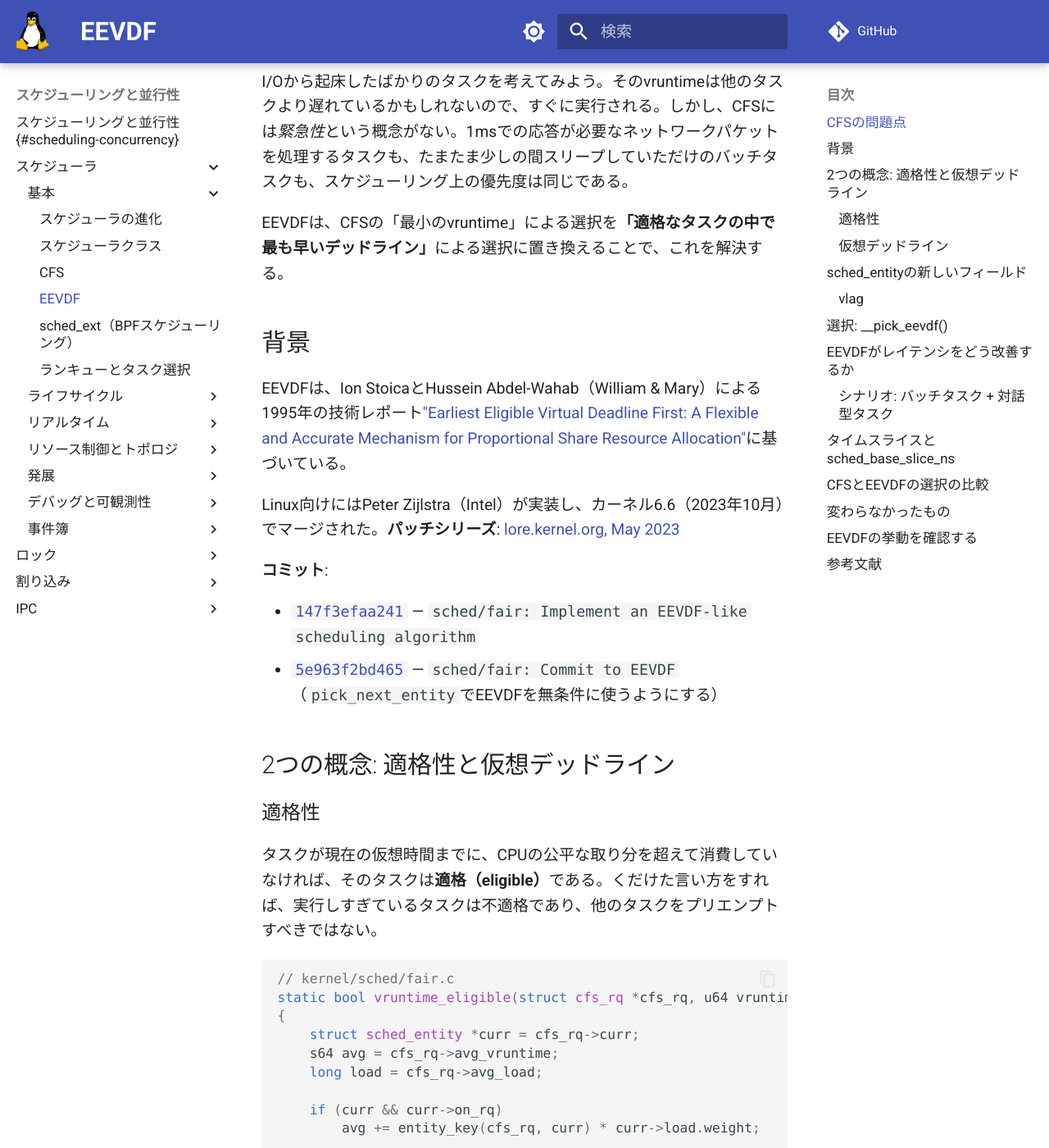
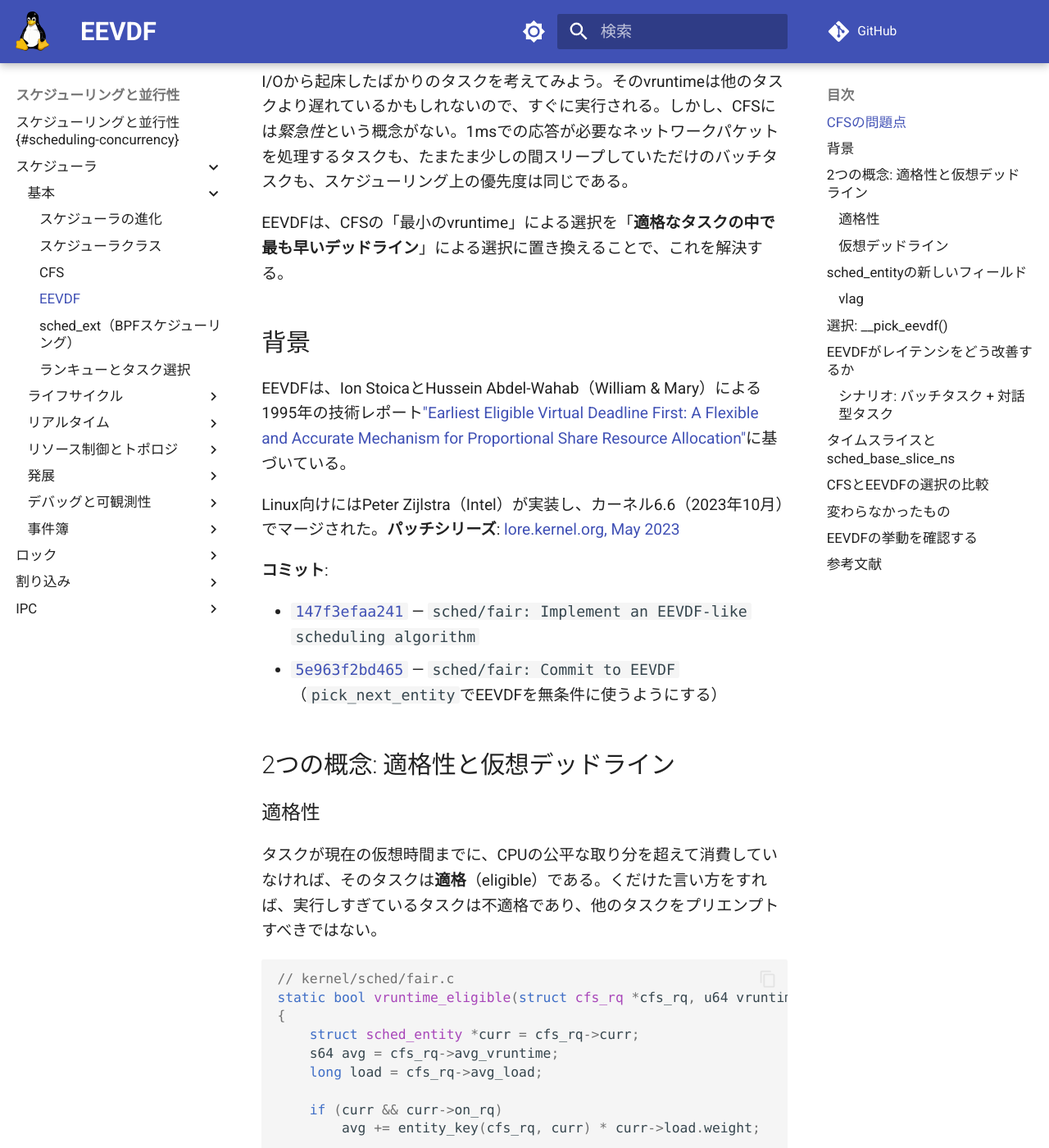
Before and after one commit to doguto/linux-kernel-internals-jp, an MkDocs documentation site: the page built from docs/sched/eevdf.md, in a window 1280 px wide and 1400 px high, scrolled down 459 px. Shown: the whole window at 82% size. Built offline with MkDocs 1.6.1 and Material for MkDocs 9.7.7, drawn with Linux system fonts in a browser that asks for light colours; comment, search, counter and statistics services are not loaded.

Commit message:
WIP: in-progress translations
Co-Authored-By: Claude Opus 5.5 <noreply@anthropic.com>
Claude-Session: https://claude.ai/code/session_01AWHKgLWNohvR9YE1v3L1Hd

````diff
--- a/docs/sched/eevdf.md
+++ b/docs/sched/eevdf.md
@@ -8,7 +8,7 @@ CFSは、`vruntime`が最も小さいタスクを選ぶ。これは公平では
 
 I/Oから起床したばかりのタスクを考えてみよう。そのvruntimeは他のタスクより遅れているかもしれないので、すぐに実行される。しかし、CFSには*緊急性*という概念がない。1msでの応答が必要なネットワークパケットを処理するタスクも、たまたま少しの間スリープしていただけのバッチタスクも、スケジューリング上の優先度は同じである。
 
-EEVDFは、CFSの「最小のvruntime」による選択を**「適格なタスクの中で最も早いデッドライン」**による選択に置き換えることで、これを解決する。
+EEVDFは、CFSの「最小のvruntime」による選択を「**適格なタスクの中で最も早いデッドライン**」による選択に置き換えることで、これを解決する。
 
 ## 背景 {#background}
 
@@ -25,7 +25,7 @@ Linux向けにはPeter Zijlstra（Intel）が実装し、カーネル6.6（2023
 
 ### 適格性 {#eligibility}
 
-タスクが現在の仮想時間までに、CPUの公平な取り分を超えて消費していなければ、そのタスクは**適格（eligible）**である。くだけた言い方をすれば、実行しすぎているタスクは不適格であり、他のタスクをプリエンプトすべきではない。
+タスクが現在の仮想時間までに、CPUの公平な取り分を超えて消費していなければ、そのタスクは**適格**（eligible）である。くだけた言い方をすれば、実行しすぎているタスクは不適格であり、他のタスクをプリエンプトすべきではない。
 
 ```c
 // kernel/sched/fair.c
````
Also changed, not shown: docs/sched/deadline.md (+2 -2 lines).
